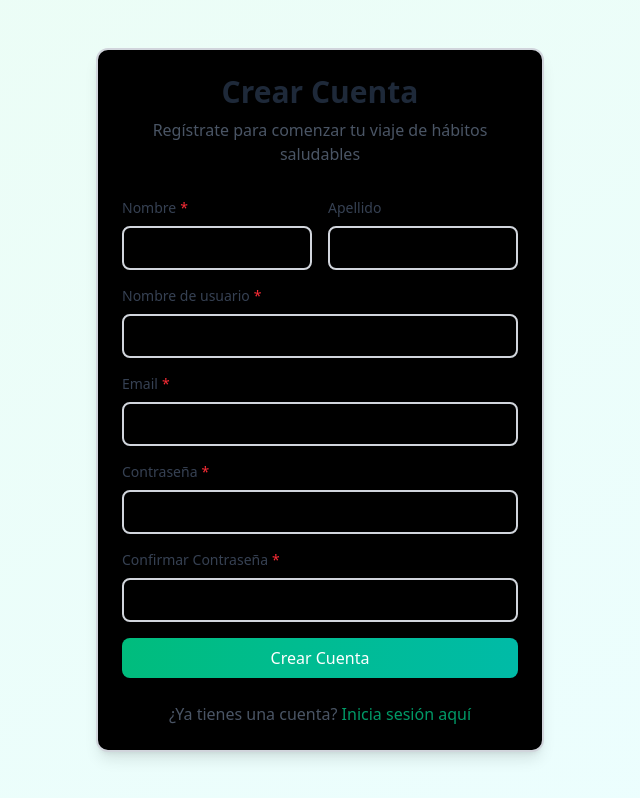
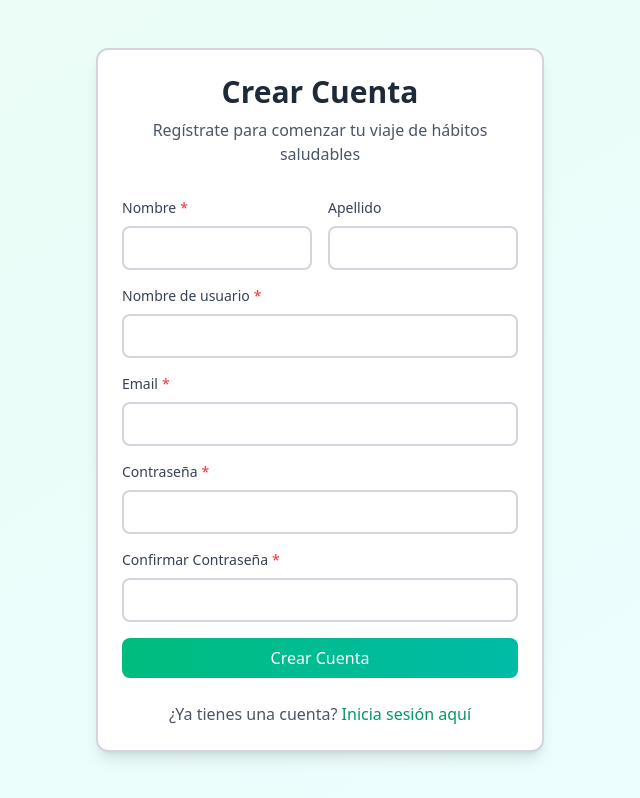
Before and after one commit to FabianVAEN/AWI_project, a React (Vite) app in the folder frontend/: page /register in a window 1280 px wide. Shown: the whole page, without its empty margins (320-960 px from the left). Built offline with nearby package versions, Linux system fonts and the light colour scheme; no server answers.

Commit message:
Pull conflicts

```diff
--- a/frontend/src/components/common/Card.jsx
+++ b/frontend/src/components/common/Card.jsx
@@ -19,7 +19,7 @@ export default function Card({
   ...props
 }) {
   const variantStyles = {
-    default: 'bg-black border-gray-300',
+    default: 'bg-white border-gray-300',
     success: 'bg-green-50 border-green-300',
     error: 'bg-red-50 border-red-300',
     warning: 'bg-yellow-50 border-yellow-300'
--- a/frontend/src/pages/Home.jsx
+++ b/frontend/src/pages/Home.jsx
@@ -199,7 +199,7 @@ export default function Home() {
                             <p className="text-gray-600">No hay hábitos disponibles en el catálogo</p>
                         </Card>
                     ) : (
-                        <div className="grid grid-cols-1 sm:grid-cols-2 lg:grid-cols-3 gap-4 px-2">
+                        <div className="grid grid-flow-col auto-cols-[18rem] gap-4 px-2 pb-2 overflow-x-auto">
                             {habitosFiltrados.map((habito) => {
                                     const yaAgregado = habitosYaAgregados.includes(habito.id);
                                     const descripcionBreve = habito.descripcion_breve || habito.descripcion;
```
Also changed, not shown: 1 other file (tests, documents, lock files or other folders).
